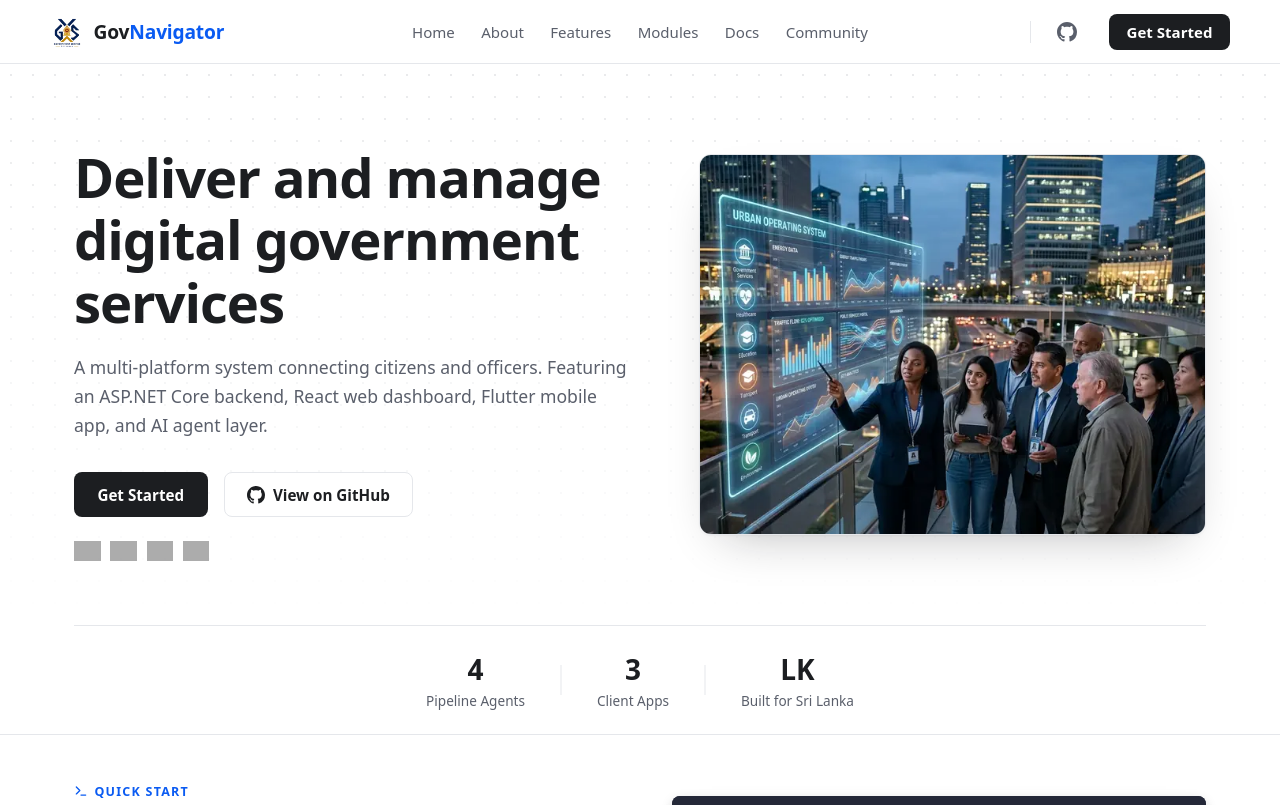
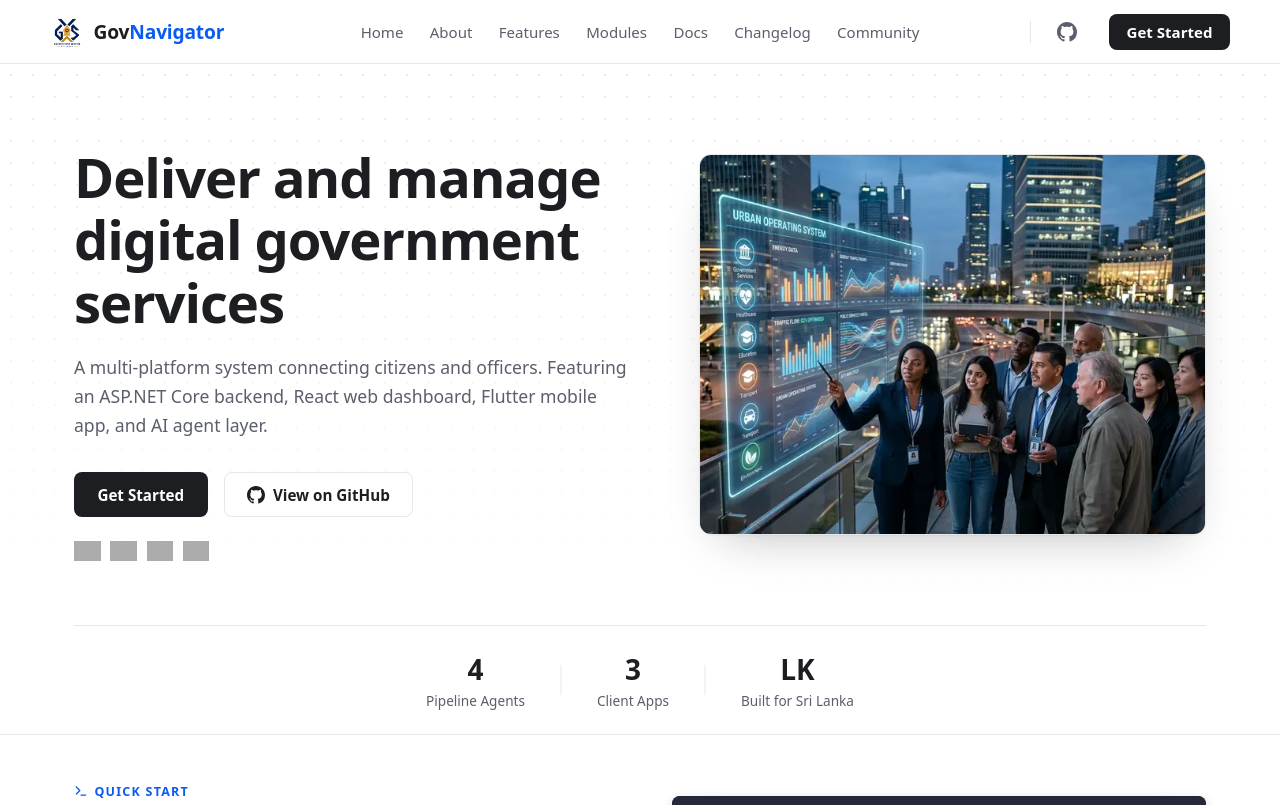
Before and after one commit to Goverment-Service/Government-Service-Web, a React (Vite) app: page / in a window 1280 px wide. Shown: the top 805 px of the page. Built offline with nearby package versions, Linux system fonts and the light colour scheme; grey boxes are pictures that could not be loaded.

Commit message:
feat: 05

```diff
--- a/src/mocks/docusaurus/theme-common.ts
+++ b/src/mocks/docusaurus/theme-common.ts
@@ -43,6 +43,7 @@ export function useThemeConfig() {
         { label: 'Features', to: '/features', position: 'left', className: 'navbar__link' },
         { label: 'Modules', to: '/modules', position: 'left', className: 'navbar__link' },
         { label: 'Docs', to: '/docs', position: 'left', className: 'navbar__link' },
+        { label: 'Changelog', to: '/changelog', position: 'left', className: 'navbar__link' },
         { label: 'Community', to: '/community', position: 'left', className: 'navbar__link' },
         {
           href: GITHUB_URL,
```
